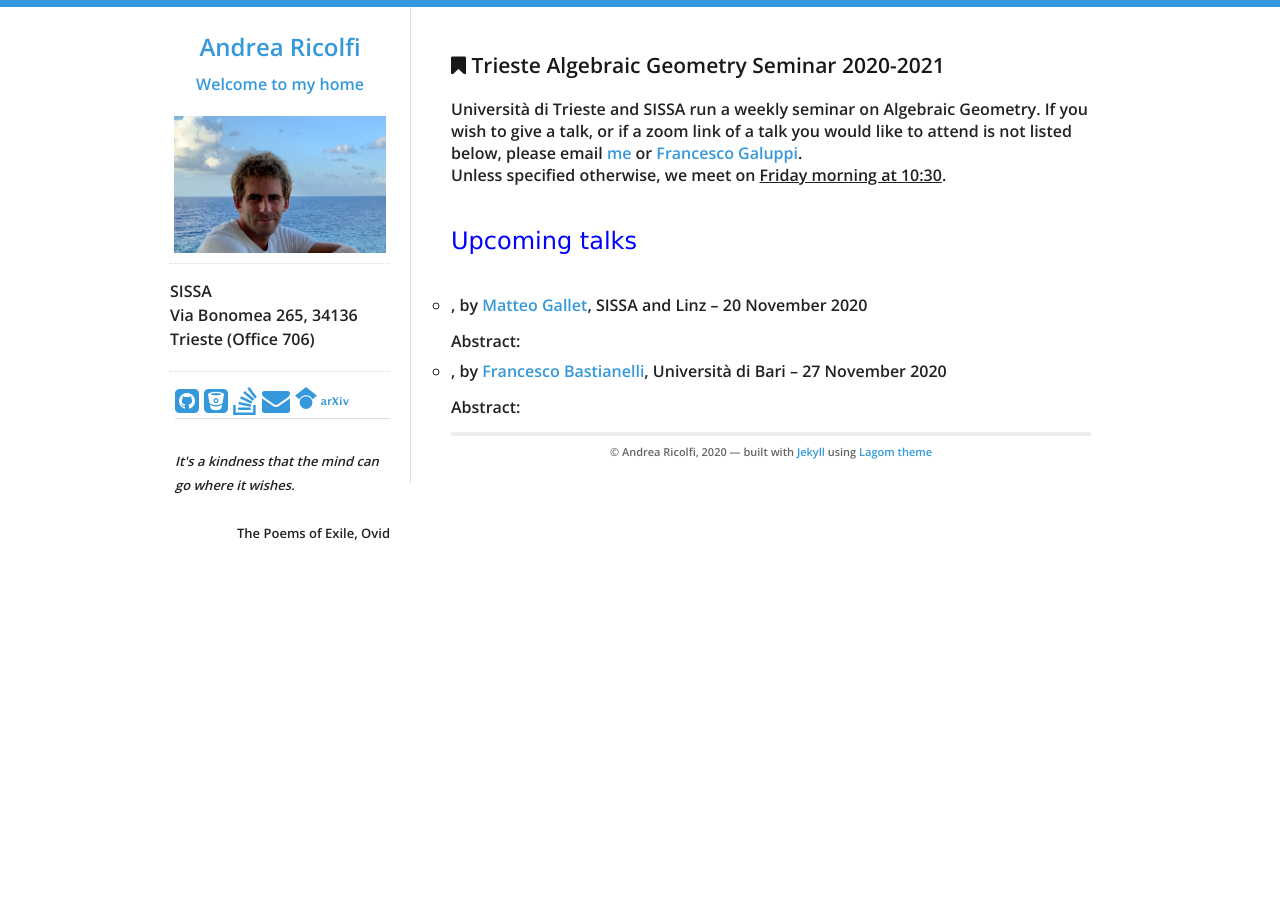
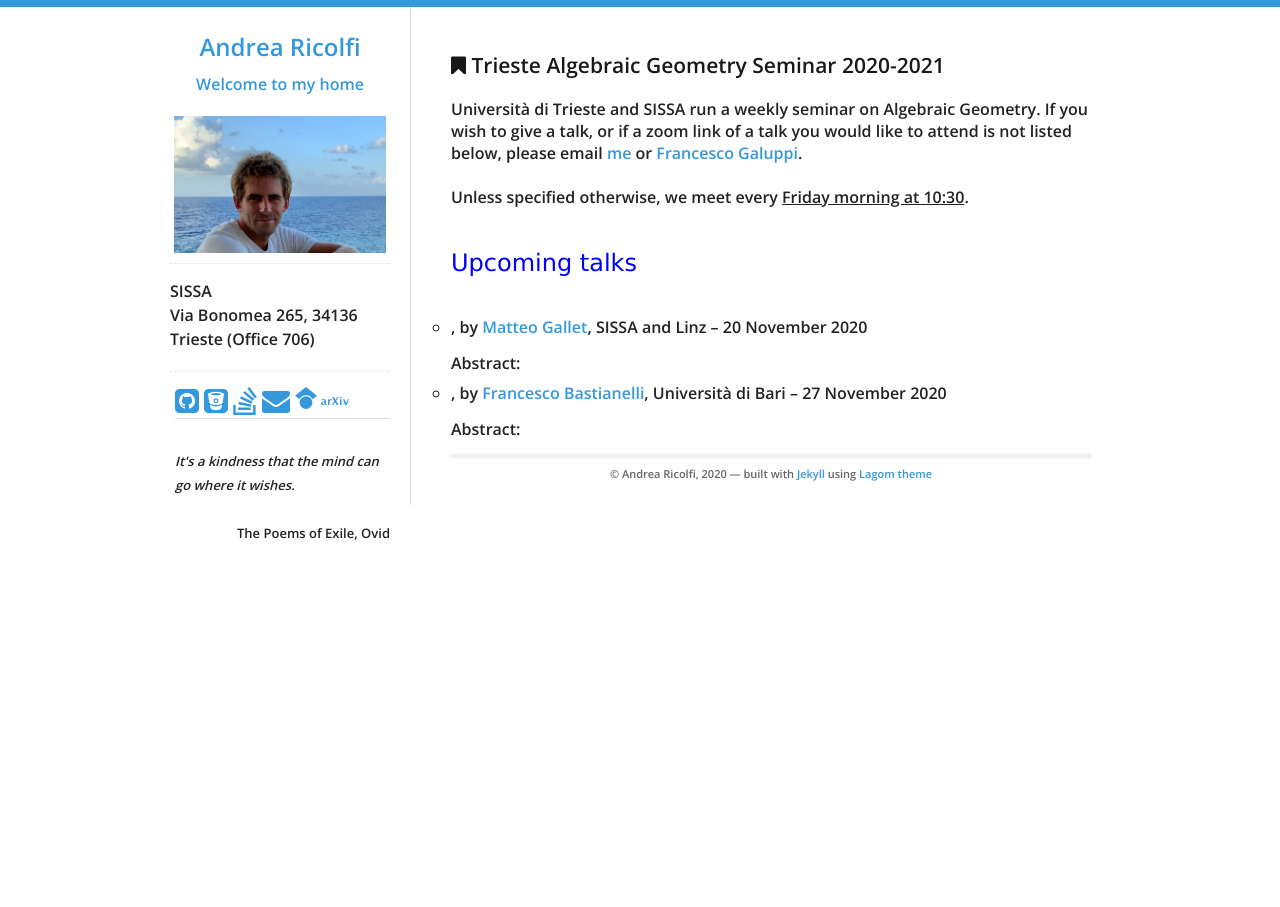
Before and after one commit to atricolfi/atricolfi.github.io, a Jekyll site: the page built from AGseminar.html, in a window 1280 px wide. Built offline with Jekyll 4.4.1, drawn with Linux system fonts in a browser that asks for light colours.

Commit message:
Update AGseminar.html

```diff
--- a/AGseminar.html
+++ b/AGseminar.html
@@ -9,9 +9,10 @@ title: Blog Posts
 
 Università di Trieste and SISSA run a weekly seminar on Algebraic Geometry. If you wish to give a talk,
 or if a zoom link of a talk you would like to attend is not listed below,
-please email <a href = "mailto: aricolfi@sissa.it">me</a> or <a href = "mailto: fgaluppi@units.it">Francesco Galuppi</a>. <br>
-
-Unless specified otherwise, we meet on <u>Friday morning at 10:30</u>.
+please email <a href = "mailto: aricolfi@sissa.it">me</a> or <a href = "mailto: fgaluppi@units.it">Francesco Galuppi</a>.
+  <br>
+  <br>
+Unless specified otherwise, we meet every <u>Friday morning at 10:30</u>.
   <br>
   <br>
   <br>
```
